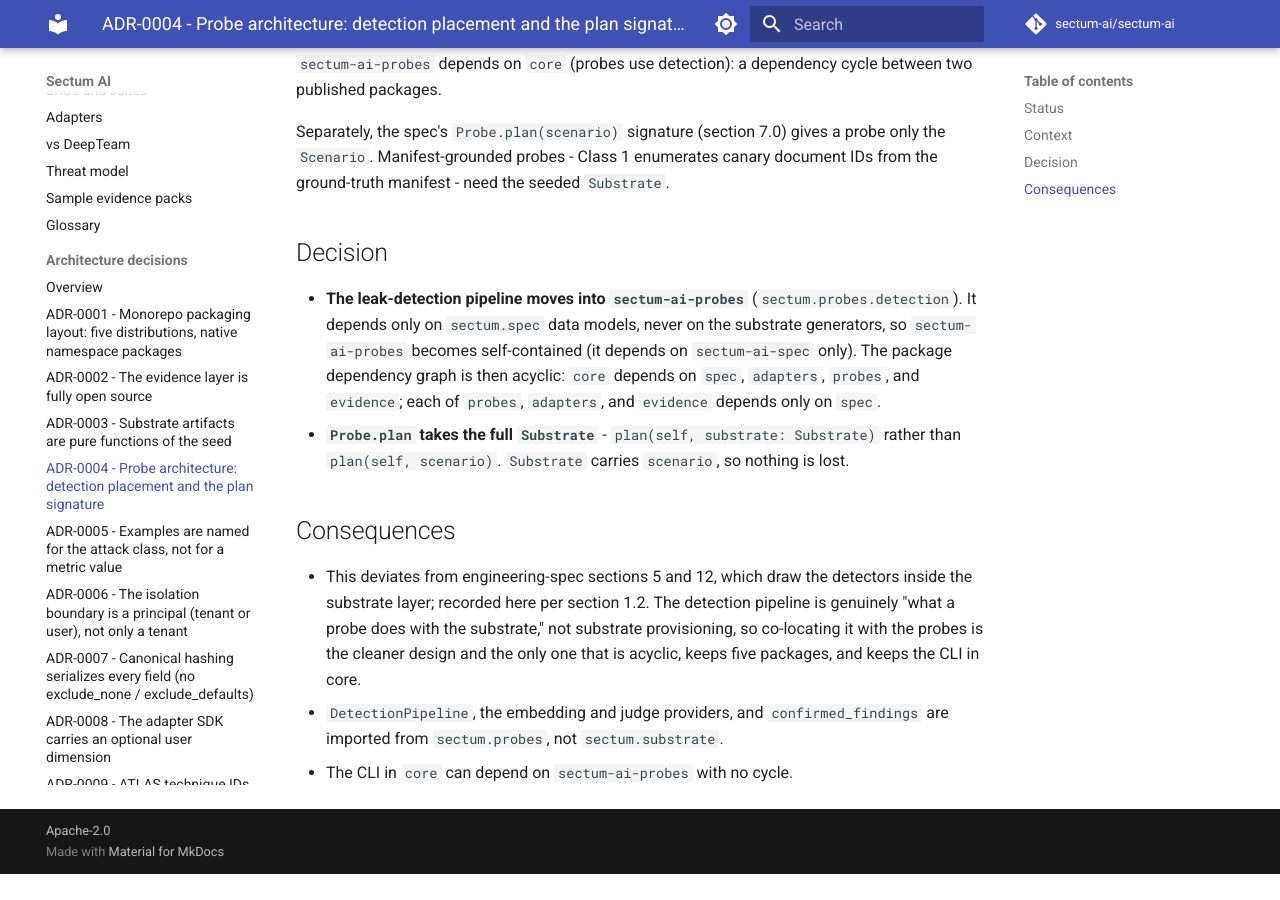
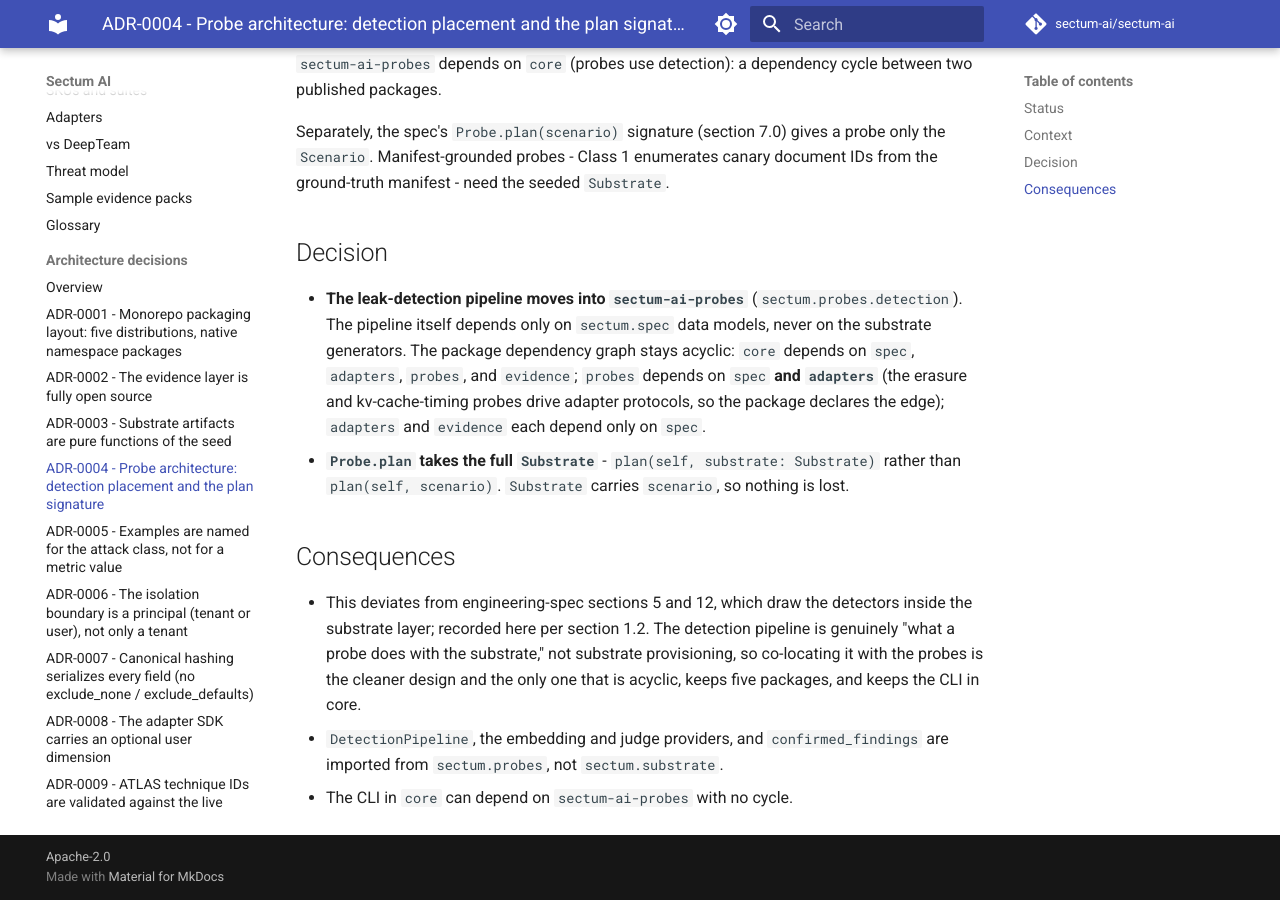
Before and after one commit to sectum-ai/sectum-ai, an MkDocs documentation site: the page built from docs/adr/0004-detection-pipeline-placement.md, in a window 1280 px wide and 900 px high, scrolled down 531 px. Built offline with MkDocs 1.6.1 and Material for MkDocs 9.7.7, drawn with Linux system fonts in a browser that asks for light colours; comment, search, counter and statistics services are not loaded; before the commit the page ends 1405 px from its top, so only the background shows below that.

Commit message:
fix(packaging): declare probes->adapters + core->pydantic deps; complete the Probe protocol (review cycle 1)
Packaging & API-hygiene findings from review cycle 1:

- BLOCKER: sectum-ai-probes imports sectum.adapters at module load (erasure +
  kv_cache_timing probes, eagerly via probes/__init__) but declared only
  sectum-ai-spec + pyyaml, so `pip install sectum-ai-probes` + `import
  sectum.probes` raised ModuleNotFoundError. Declare sectum-ai-adapters (+ uv
  source); acyclic since adapters imports only spec. ADR-0004's stale "probes
  depends on spec only" claim corrected.
- core now declares the pydantic it imports directly (config.py/cli) rather than
  relying on the transitive edge via sectum-ai-spec (mirrors adapters, §13).
- Probe protocol now declares owasp_secondary (the 4th control-classification
  attribute every probe carries, §18); the two agent probes annotate their
  LLM06 override as tuple[str, ...] so they match the protocol invariantly.
- _payload_int promoted to public payload_int (no cross-module underscore import
  from sweep.py).

New tests/unit/test_packaging.py guards the dependency declarations. Gate green:
ruff/format/mypy/1002 passed/mkdocs-strict.

```diff
--- a/docs/adr/0004-detection-pipeline-placement.md
+++ b/docs/adr/0004-detection-pipeline-placement.md
@@ -24,12 +24,12 @@
 ## Decision
 
 - **The leak-detection pipeline moves into `sectum-ai-probes`**
-  (`sectum.probes.detection`). It depends only on `sectum.spec` data models,
-  never on the substrate generators, so `sectum-ai-probes` becomes
-  self-contained (it depends on `sectum-ai-spec` only). The package dependency
-  graph is then acyclic: `core` depends on `spec`, `adapters`, `probes`, and
-  `evidence`; each of `probes`, `adapters`, and `evidence` depends only on
-  `spec`.
+  (`sectum.probes.detection`). The pipeline itself depends only on `sectum.spec`
+  data models, never on the substrate generators. The package dependency graph
+  stays acyclic: `core` depends on `spec`, `adapters`, `probes`, and `evidence`;
+  `probes` depends on `spec` **and `adapters`** (the erasure and
+  kv-cache-timing probes drive adapter protocols, so the package declares the
+  edge); `adapters` and `evidence` each depend only on `spec`.
 - **`Probe.plan` takes the full `Substrate`** - `plan(self, substrate: Substrate)`
   rather than `plan(self, scenario)`. `Substrate` carries `scenario`, so nothing
   is lost.
```
Also changed, not shown: CHANGELOG.md (+24 -0 lines), 9 other files.
